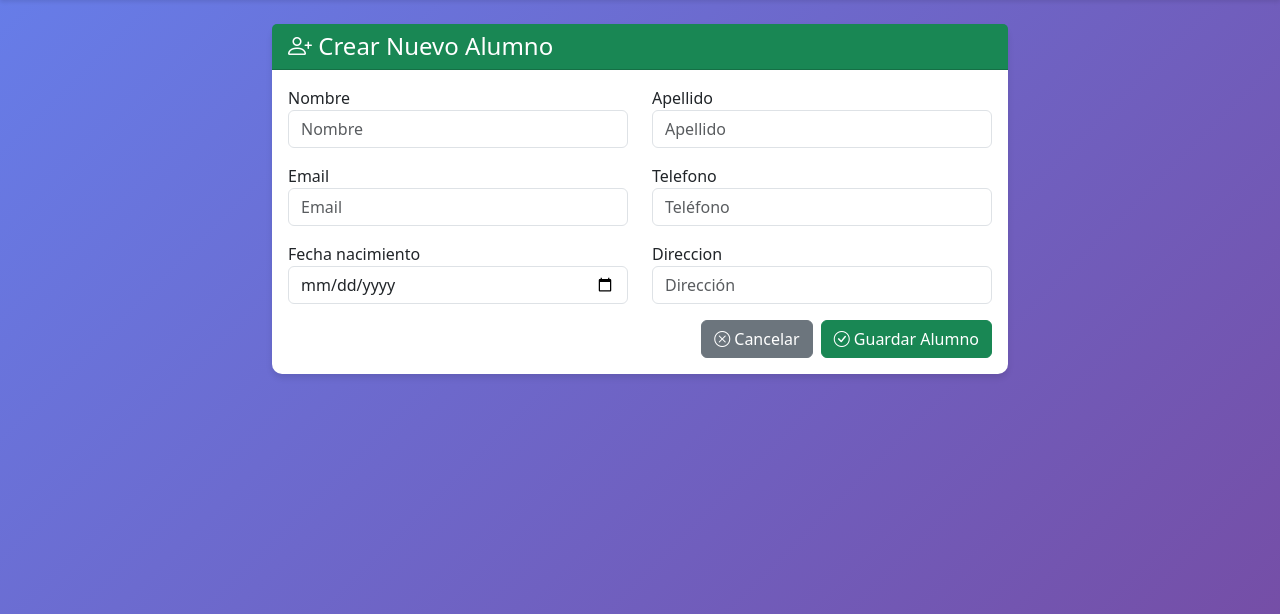
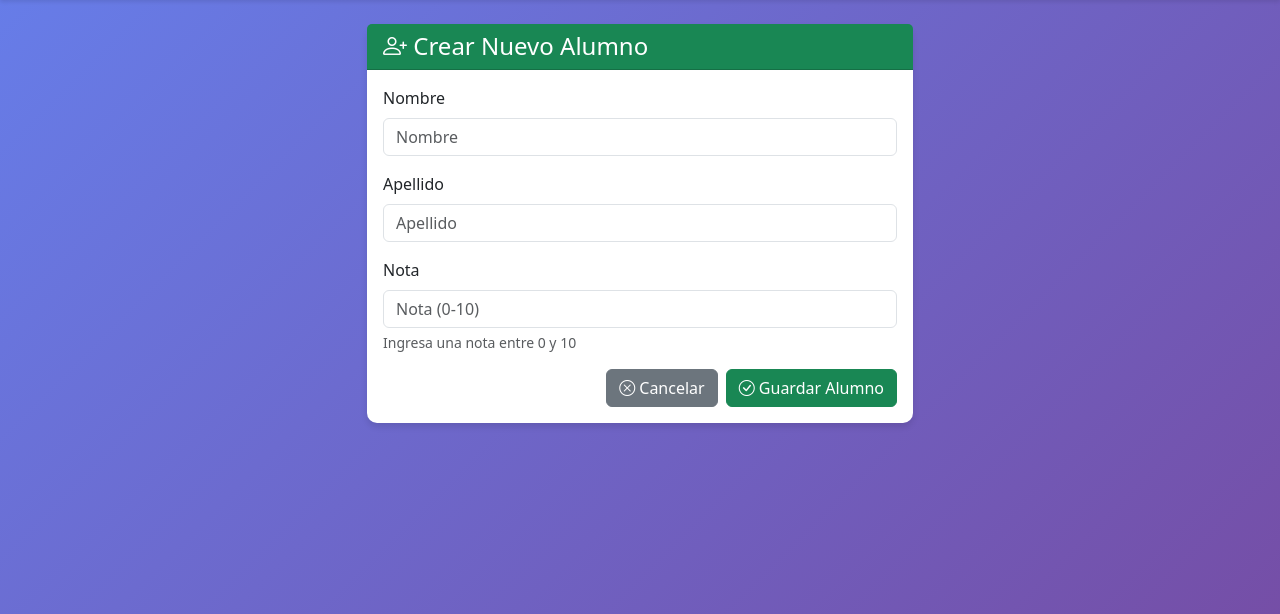
Before and after one commit to BelDelgado/SistemaDeAlumnos, a Django app: page /alumnos/crear/ in a window 1280 px wide. Shown: the part 56-670 px from the top of the page. Run offline with Django 5.2, Linux system fonts and the light colour scheme; the visitor is signed in with stand-in values (Sample User, id 1).

Commit message:
Modificacion app alumnos y templates

```diff
--- a/alumnos/forms.py
+++ b/alumnos/forms.py
@@ -4,12 +4,26 @@ from .models import Alumno
 class AlumnoForm(forms.ModelForm):
     class Meta:
         model = Alumno
-        fields = ['nombre', 'apellido', 'email', 'telefono', 'fecha_nacimiento', 'direccion']
+        fields = ['nombre', 'apellido', 'nota']
         widgets = {
-            'nombre': forms.TextInput(attrs={'class': 'form-control', 'placeholder': 'Nombre'}),
-            'apellido': forms.TextInput(attrs={'class': 'form-control', 'placeholder': 'Apellido'}),
-            'email': forms.EmailInput(attrs={'class': 'form-control', 'placeholder': 'Email'}),
-            'telefono': forms.TextInput(attrs={'class': 'form-control', 'placeholder': 'Teléfono'}),
-            'fecha_nacimiento': forms.DateInput(attrs={'class': 'form-control', 'type': 'date'}),
-            'direccion': forms.TextInput(attrs={'class': 'form-control', 'placeholder': 'Dirección'}),
+            'nombre': forms.TextInput(attrs={
+                'class': 'form-control',
+                'placeholder': 'Nombre'
+            }),
+            'apellido': forms.TextInput(attrs={
+                'class': 'form-control',
+                'placeholder': 'Apellido'
+            }),
+            'nota': forms.NumberInput(attrs={
+                'class': 'form-control',
+                'placeholder': 'Nota (0-10)',
+                'step': '0.01',
+                'min': '0',
+                'max': '10'
+            }),
         }
+        labels = {
+            'nombre': 'Nombre',
+            'apellido': 'Apellido',
+            'nota': 'Nota',
+        }
--- a/alumnos/urls.py
+++ b/alumnos/urls.py
@@ -8,5 +8,6 @@ urlpatterns = [
     path('crear/', views.crear_alumno, name='crear_alumno'),
     path('editar/<int:pk>/', views.editar_alumno, name='editar_alumno'),
     path('eliminar/<int:pk>/', views.eliminar_alumno, name='eliminar_alumno'),
-    path('enviar-pdf/<int:pk>/', views.enviar_pdf, name='enviar_pdf'),
+    path('generar-pdf/<int:pk>/', views.generar_pdf_alumno_view, name='generar_pdf_alumno'),
+    path('exportar-csv/', views.exportar_csv_view, name='exportar_csv'),
 ]
--- a/alumnos/views.py
+++ b/alumnos/views.py
@@ -1,21 +1,17 @@
 from django.shortcuts import render, redirect, get_object_or_404
 from django.contrib.auth.decorators import login_required
 from django.contrib import messages
-from django.core.mail import EmailMessage
+from django.http import FileResponse, Http404
 from django.conf import settings
 from .models import Alumno
 from .forms import AlumnoForm
-from reportlab.lib.pagesizes import letter
-from reportlab.pdfgen import canvas
-from io import BytesIO
+from .utils import generar_pdf_alumno, exportar_alumnos_csv
+import os
 
 @login_required
 def dashboard(request):
     alumnos = Alumno.objects.filter(usuario=request.user)
-    context = {
-        'alumnos': alumnos
-    }
-    return render(request, 'alumnos/dashboard.html', context)
+    return render(request, 'alumnos/dashboard.html', {'alumnos': alumnos})
 
 @login_required
 def crear_alumno(request):
@@ -25,12 +21,12 @@ def crear_alumno(request):
             alumno = form.save(commit=False)
             alumno.usuario = request.user
             alumno.save()
-            messages.success(request, f'Alumno {alumno.nombre_completo} creado exitosamente')
+            messages.success(request, f'Alumno {alumno.nombre_completo} creado exitosamente.')
             return redirect('alumnos:dashboard')
     else:
         form = AlumnoForm()
 
-    return render(request, 'alumnos/crear_alumno.html', {'form': form, 'titulo': 'Crear Alumno'})
+    return render(request, 'alumnos/crear_alumno.html', {'form': form})
 
 @login_required
 def editar_alumno(request, pk):
@@ -40,12 +36,12 @@ def editar_alumno(request, pk):
         form = AlumnoForm(request.POST, instance=alumno)
         if form.is_valid():
             form.save()
-            messages.success(request, f'Alumno {alumno.nombre_completo} actualizado exitosamente')
+            messages.success(request, f'Alumno {alumno.nombre_completo} actualizado exitosamente.')
             return redirect('alumnos:dashboard')
     else:
         form = AlumnoForm(instance=alumno)
 
-    return render(request, 'alumnos/editar_alumno.html', {'form': form, 'titulo': 'Editar Alumno'})
+    return render(request, 'alumnos/editar_alumno.html', {'form': form, 'alumno': alumno})
 
 @login_required
 def eliminar_alumno(request, pk):
@@ -54,57 +50,49 @@ def eliminar_alumno(request, pk):
     if request.method == 'POST':
         nombre = alumno.nombre_completo
         alumno.delete()
-        messages.success(request, f'Alumno {nombre} eliminado exitosamente')
+        messages.success(request, f'Alumno {nombre} eliminado exitosamente.')
         return redirect('alumnos:dashboard')
 
     return render(request, 'alumnos/eliminar_alumno.html', {'alumno': alumno})
 
 @login_required
-def enviar_pdf(request, pk):
+def generar_pdf_alumno_view(request, pk):
+    """Genera y descarga el PDF del alumno"""
     alumno = get_object_or_404(Alumno, pk=pk, usuario=request.user)
 
-    # Generar PDF
-    buffer = BytesIO()
-    p = canvas.Canvas(buffer, pagesize=letter)
-    width, height = letter
+    try:
+        # Generar PDF
+        pdf_path = generar_pdf_alumno(alumno)
 
-    # Título
-    p.setFont("Helvetica-Bold", 20)
-    p.drawString(100, height - 100, "Información del Alumno")
+        # Abrir el archivo PDF
+        pdf_file = open(pdf_path, 'rb')
+        response = FileResponse(pdf_file, content_type='application/pdf')
+        response['Content-Disposition'] = f'attachment; filename="alumno_{alumno.nombre}_{alumno.apellido}.pdf"'
 
-    # Datos del alumno
-    p.setFont("Helvetica", 12)
-    y = height - 150
-    p.drawString(100, y, f"Nombre Completo: {alumno.nombre_completo}")
-    y -= 30
-    p.drawString(100, y, f"Email: {alumno.email}")
-    y -= 30
-    p.drawString(100, y, f"Teléfono: {alumno.telefono}")
-    y -= 30
-    p.drawString(100, y, f"Fecha de Nacimiento: {alumno.fecha_nacimiento}")
-    y -= 30
-    p.drawString(100, y, f"Dirección: {alumno.direccion}")
-    y -= 30
-    p.drawString(100, y, f"Fecha de Registro: {alumno.fecha_registro.strftime('%d/%m/%Y')}")
+        messages.success(request, f'PDF de {alumno.nombre_completo} generado exitosamente.')
 
-    p.showPage()
-    p.save()
+        # Eliminar archivo temporal después de un tiempo
+        # (Django lo manejará automáticamente después de enviar la respuesta)
 
-    buffer.seek(0)
+        return response
 
-    # Enviar por email
-    email = EmailMessage(
-        f'Información del Alumno: {alumno.nombre_completo}',
-        f'Adjunto encontrarás la información del alumno {alumno.nombre_completo}.',
-        settings.DEFAULT_FROM_EMAIL,
-        [request.user.email if request.user.email else alumno.email],
-    )
-    email.attach(f'alumno_{alumno.nombre}_{alumno.apellido}.pdf', buffer.getvalue(), 'application/pdf')
+    except Exception as e:
+        messages.error(request, f'Error al generar el PDF: {str(e)}')
+        return redirect('alumnos:dashboard')
+
+@login_required
+def exportar_csv_view(request):
+    """Exporta todos los alumnos del usuario a CSV"""
+    alumnos = Alumno.objects.filter(usuario=request.user)
+
+    if not alumnos.exists():
+        messages.warning(request, 'No tienes alumnos para exportar.')
+        return redirect('alumnos:dashboard')
 
     try:
-        email.send()
-        messages.success(request, f'PDF enviado exitosamente a {request.user.email if request.user.email else alumno.email}')
+        response = exportar_alumnos_csv(alumnos)
+        messages.success(request, f'Se exportaron {alumnos.count()} alumnos exitosamente.')
+        return response
     except Exception as e:
-        messages.error(request, f'Error al enviar el email: {str(e)}')
-
-    return redirect('alumnos:dashboard')
+        messages.error(request, f'Error al exportar CSV: {str(e)}')
+        return redirect('alumnos:dashboard')
--- a/templates/alumnos/crear_alumno.html
+++ b/templates/alumnos/crear_alumno.html
@@ -4,7 +4,7 @@
 
 {% block content %}
 <div class="row justify-content-center">
-    <div class="col-md-8">
+    <div class="col-md-6">
         <div class="card">
             <div class="card-header bg-success text-white">
                 <h4 class="mb-0">
@@ -14,54 +14,31 @@
             <div class="card-body">
                 <form method="post">
                     {% csrf_token %}
-                    <div class="row">
-                        <div class="col-md-6 mb-3">
-                            <label>{{ form.nombre.label }}</label>
+                    <div class="mb-3">
+                        <label for="{{ form.nombre.id_for_label }}" class="form-label">{{ form.nombre.label }}</label>
                         {{ form.nombre }}
                         {% if form.nombre.errors %}
-                                <div class="text-danger">{{ form.nombre.errors }}</div>
+                            <div class="text-danger mt-1">{{ form.nombre.errors }}</div>
                         {% endif %}
                     </div>
-                        <div class="col-md-6 mb-3">
-                            <label>{{ form.apellido.label }}</label>
+
+                    <div class="mb-3">
+                        <label for="{{ form.apellido.id_for_label }}" class="form-label">{{ form.apellido.label }}</label>
                         {{ form.apellido }}
                         {% if form.apellido.errors %}
-                                <div class="text-danger">{{ form.apellido.errors }}</div>
+                            <div class="text-danger mt-1">{{ form.apellido.errors }}</div>
                         {% endif %}
                     </div>
-                    </div>
-                    <div class="row">
-                        <div class="col-md-6 mb-3">
-                            <label>{{ form.email.label }}</label>
-                            {{ form.email }}
-                            {% if form.email.errors %}
-                                <div class="text-danger">{{ form.email.errors }}</div>
+
+                    <div class="mb-3">
+                        <label for="{{ form.nota.id_for_label }}" class="form-label">{{ form.nota.label }}</label>
+                        {{ form.nota }}
+                        <div class="form-text">Ingresa una nota entre 0 y 10</div>
+                        {% if form.nota.errors %}
+                            <div class="text-danger mt-1">{{ form.nota.errors }}</div>
                         {% endif %}
                     </div>
-                        <div class="col-md-6 mb-3">
-                            <label>{{ form.telefono.label }}</label>
-                            {{ form.telefono }}
-                            {% if form.telefono.errors %}
-                                <div class="text-danger">{{ form.telefono.errors }}</div>
-                            {% endif %}
-                        </div>
-                    </div>
-                    <div class="row">
-                        <div class="col-md-6 mb-3">
-                            <label>{{ form.fecha_nacimiento.label }}</label>
-                            {{ form.fecha_nacimiento }}
-                            {% if form.fecha_nacimiento.errors %}
-                                <div class="text-danger">{{ form.fecha_nacimiento.errors }}</div>
-                            {% endif %}
-                        </div>
-                        <div class="col-md-6 mb-3">
-                            <label>{{ form.direccion.label }}</label>
-                            {{ form.direccion }}
-                            {% if form.direccion.errors %}
-                                <div class="text-danger">{{ form.direccion.errors }}</div>
-                            {% endif %}
-                        </div>
-                    </div>
+
                     <div class="d-grid gap-2 d-md-flex justify-content-md-end">
                         <a href="{% url 'alumnos:dashboard' %}" class="btn btn-secondary">
                             <i class="bi bi-x-circle"></i> Cancelar
```
Also changed, not shown: alumnos/models.py (+11 -7 lines), alumnos/utils.py (+63 -8 lines), sistema_alumnos/settings.py (+10 -9 lines), templates/alumnos/dashboard.html (+32 -10 lines), templates/alumnos/editar_alumno.html (+16 -39 lines), alumnos/migrations/0002_remove_alumno_direccion_remove_alumno_email_and_more.py (added). Lines whose indentation alone changed are shown as unchanged.
